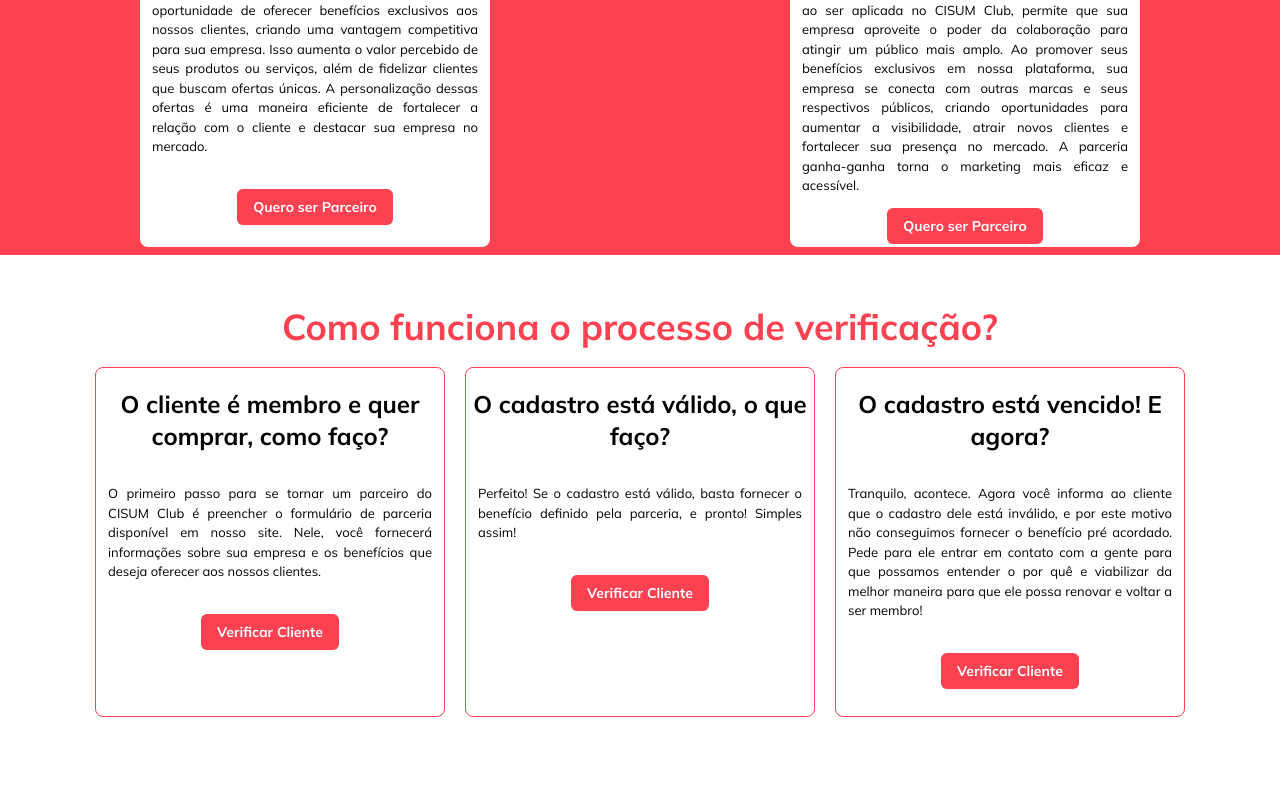
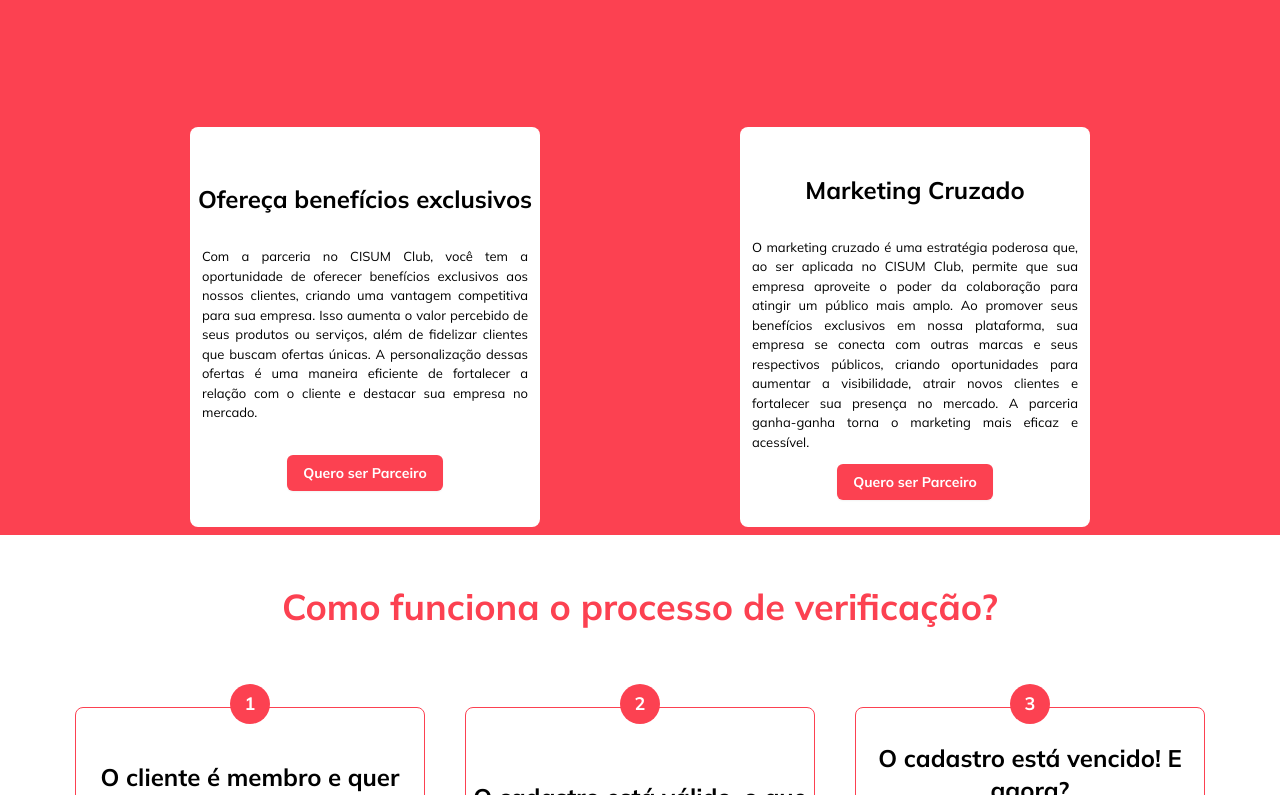
Before and after one commit to mateussf99/cisumclub, a React (Vite) app: page /parceiro in a window 1280 px wide. Shown: the part 725-1520 px from the top of the page. Built offline with nearby package versions, Linux system fonts and the light colour scheme.

Commit message:
falta so uma tela

```diff
--- a/src/pages/parceiro/index.tsx
+++ b/src/pages/parceiro/index.tsx
@@ -16,8 +16,8 @@
             Ao se tornar parceiro do NFTudio, sua empresa oferece benefícios exclusivos aos nossos clientes, sem custos de adesão. A parceria é facilitada por contrato e permite que você alcance uma nova base de clientes, com fácil gestão de acessos e validação de benefícios. Entre em contato para mais informações!
           </p>
         </div>
-        <div className=' grid md:grid-cols-2 gap-5 w-full h-full justify-items-center items-center'>
-          <div className='flex-col h-[350px] w-[350px] justify-items-center rounded-lg p bg-white '>
+        <div className=' grid md:grid-cols-2 gap-50 h-full justify-items-center items-center'>
+          <div className='flex-col h-[400px] w-[350px] justify-items-center rounded-lg  bg-white content-around '>
             <h1 className='text-xl text-center  font-bold mb-5 mt-5 md:text-2xl'>
               Sem custos de adesão
             </h1>
@@ -27,7 +27,7 @@
             <Button variant="default">Quero ser Parceiro</Button>
           </div>
 
-          <div className='flex-col h-[350px] w-[350px] justify-items-center rounded-lg p bg-white '>
+          <div className='flex-col h-[400px] w-[350px] justify-items-center rounded-lg content-around  bg-white '>
             <h1 className='text-xl text-center  font-bold mb-5 mt-5 md:text-2xl'>
               Acesso a uma nova base de clientes
             </h1>
@@ -37,7 +37,7 @@
             <Button variant="default">Quero ser Parceiro</Button>
           </div>
 
-          <div className='flex-col h-[350px] w-[350px] justify-items-center rounded-lg p bg-white '>
+          <div className='flex-col h-[400px] w-[350px] justify-items-center rounded-lg  bg-white content-around '>
             <h1 className='text-xl text-center font-bold mb-5 mt-5 md:text-2xl'>
               Ofereça benefícios exclusivos
             </h1>
@@ -46,7 +46,7 @@
             </p>
             <Button variant="default">Quero ser Parceiro</Button>
           </div>
-          <div className='flex-col h-[350px] w-[350px] justify-items-center rounded-lg p bg-white '>
+          <div className='flex-col h-[400px] w-[350px] justify-items-center rounded-lg  bg-white content-around '>
             <h1 className='text-xl text-center font-bold mb-5 mt-5 md:text-2xl'>
               Marketing Cruzado
             </h1>
@@ -58,13 +58,17 @@
         </div>
 
       </div>
-      <div className='flex-col w-full h-screen bg-white justify-items-center items-center'>
+      <div className='flex-col w-full h-screen bg-white justify-items-center items-center '>
         <h1 className='text-2xl text-primary font-bold mb-5 mt-13 md:text-4xl'>
           Como funciona o processo de verificação?
         </h1>
-        <div className='flex flex-col gap-5 md:flex-row justify-items-center items-center'>
-          <div className='flex-col h-[350px] w-[350px] justify-items-center rounded-lg border border-primary p bg-white '>
-
+        <div className='flex flex-col gap-10 md:flex-row justify-items-center items-center mt-20 '>
+          <div className='flex-col h-[350px] w-[350px] justify-items-center rounded-lg border border-primary bg-white relative content-around'>
+            <div className="absolute -top-6 left-1/2 transform -translate-x-1/2">
+              <div className="bg-primary text-white w-10 h-10 flex items-center justify-center rounded-full text-lg font-bold">
+                1
+              </div>
+            </div>
             <h1 className='text-xl text-center font-bold mb-5 mt-5 md:text-2xl'>
               O cliente é membro e quer comprar, como faço?
             </h1>
@@ -74,8 +78,12 @@
             <Button variant="default">Verificar Cliente</Button>
           </div>
 
-          <div className='flex-col h-[350px] w-[350px] justify-items-center rounded-lg border border-primary p bg-white '>
-
+          <div className='flex-col h-[350px] w-[350px] justify-items-center rounded-lg border border-primary p bg-white relative content-around '>
+            <div className="absolute -top-6 left-1/2 transform -translate-x-1/2">
+              <div className="bg-primary text-white w-10 h-10 flex items-center justify-center rounded-full text-lg font-bold">
+                2
+              </div>
+            </div>
             <h1 className='text-xl text-center font-bold mb-5 mt-5 md:text-2xl'>
               O cadastro está válido, o que faço?
             </h1>
@@ -86,8 +94,12 @@
             <Button variant="default">Verificar Cliente</Button>
           </div>
 
-          <div className='flex-col h-[350px] w-[350px] justify-items-center rounded-lg border border-primary p bg-white '>
-
+          <div className='flex-col h-[350px] w-[350px] justify-items-center rounded-lg border border-primary p bg-white relative content-around '>
+            <div className="absolute -top-6 left-1/2 transform -translate-x-1/2">
+              <div className="bg-primary text-white w-10 h-10 flex items-center justify-center rounded-full text-lg font-bold">
+                3
+              </div>
+            </div>
             <h1 className='text-xl text-center font-bold mb-5 mt-5 md:text-2xl'>
               O cadastro está vencido! E agora?
             </h1>
```
